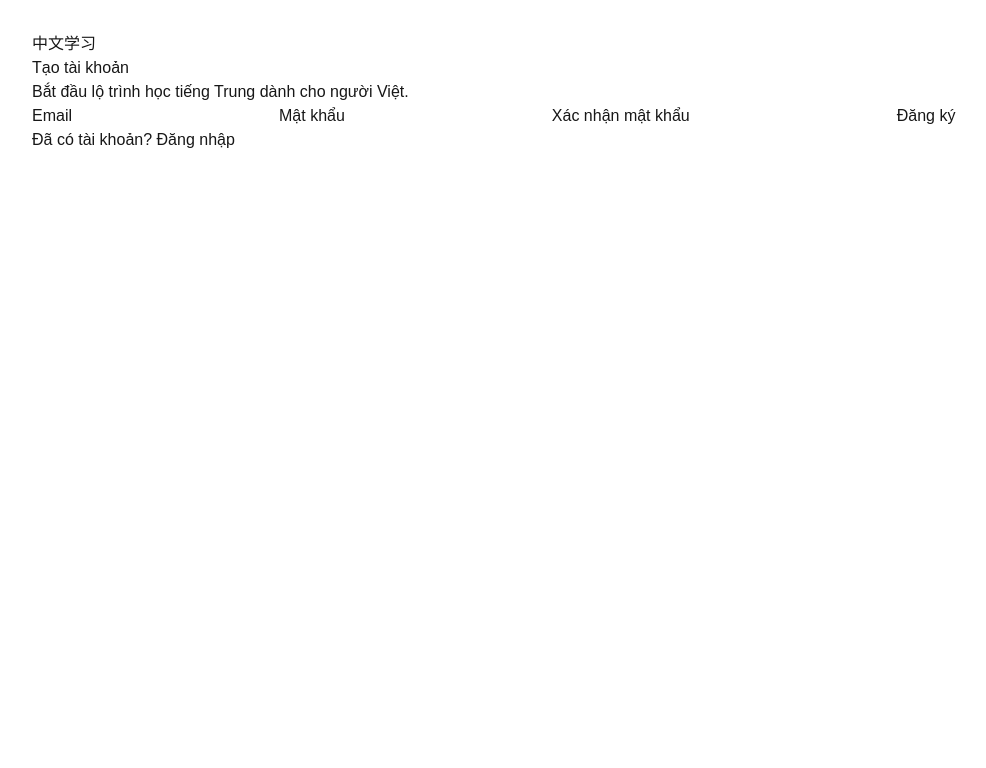
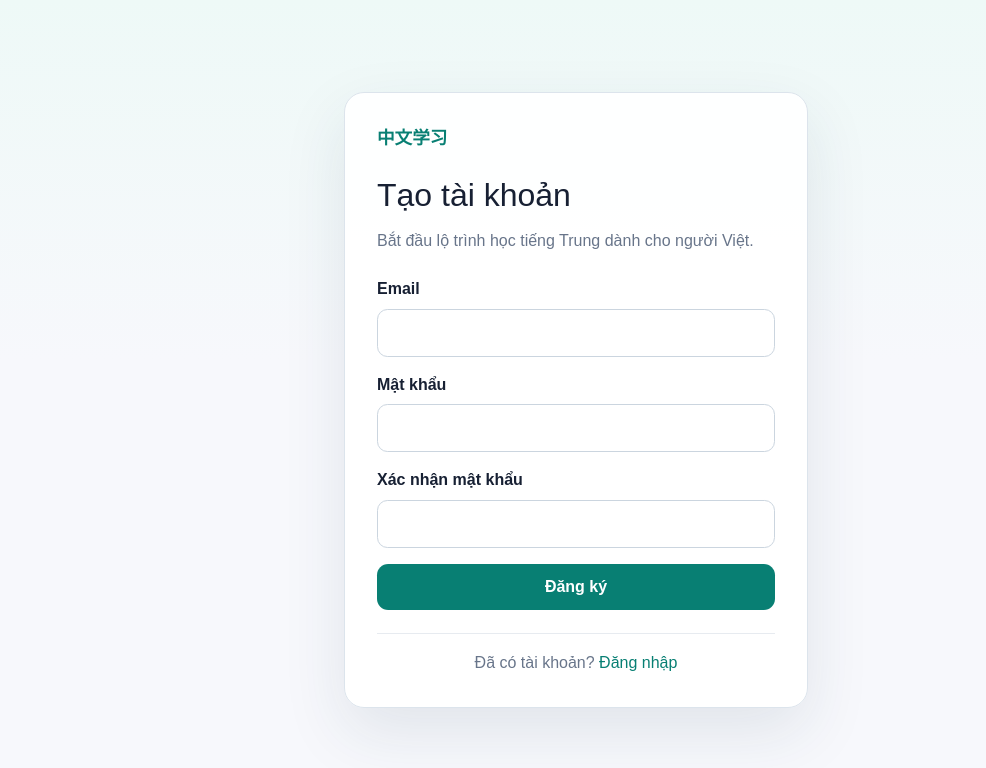
Before and after one commit to nguyenthanhvu1411/chinese-learning-system, a Next.js app in the folder frontend/public-web/: page /auth/register in a window 1280 px wide. Shown: the top 768 px of the page, without its empty margins (64-1050 px from the left). Built offline with nearby package versions, Linux system fonts and the light colour scheme.

Commit message:
style(public-web): add authentication styles

```diff
--- a/frontend/public-web/app/globals.css
+++ b/frontend/public-web/app/globals.css
@@ -3,10 +3,39 @@
 :root {
   color-scheme: light;
   font-family: Arial, Helvetica, sans-serif;
-  background: #ffffff;
-  color: #171717;
+  background: #f5f7fb;
+  color: #172033;
 }
 
 * { box-sizing: border-box; }
-body { margin: 0; min-height: 100vh; }
-main { max-width: 72rem; margin: 0 auto; padding: 2rem; }
+body { margin: 0; min-height: 100vh; background: linear-gradient(180deg, #eef9f7 0%, #f7f8fc 45%); }
+a { color: #087f73; text-decoration: none; }
+a:hover { text-decoration: underline; }
+button, input { font: inherit; }
+
+.home-page { max-width: 72rem; margin: 0 auto; padding: 4rem 2rem; }
+.hero { max-width: 46rem; }
+.hero h1 { margin: 0 0 1rem; font-size: clamp(2.3rem, 6vw, 4.8rem); line-height: 1.05; }
+.hero p { color: #536077; font-size: 1.15rem; line-height: 1.7; }
+.actions { display: flex; flex-wrap: wrap; gap: 0.75rem; margin-top: 2rem; }
+.button-link { display: inline-flex; align-items: center; justify-content: center; min-height: 2.8rem; padding: 0.75rem 1.1rem; border-radius: 0.75rem; background: #087f73; color: white; font-weight: 700; }
+.button-link.secondary { background: white; color: #087f73; border: 1px solid #b8d8d3; }
+.button-link:hover { text-decoration: none; filter: brightness(0.97); }
+
+.auth-page { min-height: 100vh; display: grid; place-items: center; padding: 2rem 1rem; }
+.auth-card { width: min(100%, 29rem); padding: 2rem; border: 1px solid #dce4ec; border-radius: 1.25rem; background: rgba(255, 255, 255, 0.96); box-shadow: 0 1.5rem 4rem rgba(30, 55, 80, 0.1); }
+.brand { display: inline-block; margin-bottom: 1.25rem; color: #087f73; font-size: 1.1rem; font-weight: 800; }
+.auth-card h1 { margin: 0; font-size: 2rem; }
+.muted { margin: 0.6rem 0 1.5rem; color: #68758a; line-height: 1.55; }
+.auth-form { display: grid; gap: 1rem; }
+.auth-form label { display: grid; gap: 0.45rem; font-weight: 700; }
+.auth-form input { width: 100%; min-height: 2.8rem; padding: 0.7rem 0.8rem; border: 1px solid #cbd5df; border-radius: 0.65rem; background: white; color: #172033; }
+.auth-form input:focus { outline: 3px solid rgba(8, 127, 115, 0.15); border-color: #087f73; }
+.auth-form button { min-height: 2.9rem; border: 0; border-radius: 0.7rem; background: #087f73; color: white; font-weight: 800; cursor: pointer; }
+.auth-form button:disabled { cursor: wait; opacity: 0.65; }
+.form-row { display: flex; justify-content: flex-end; font-size: 0.92rem; }
+.auth-footer { margin-top: 1.4rem; padding-top: 1.1rem; border-top: 1px solid #e7ebf0; color: #68758a; text-align: center; }
+.auth-footer p { margin: 0; }
+.message { margin: 1rem 0 0; padding: 0.8rem; border-radius: 0.65rem; line-height: 1.45; }
+.message.error { background: #fff0f0; color: #9f2222; }
+.message.success { background: #eaf9f4; color: #086a56; }
```
